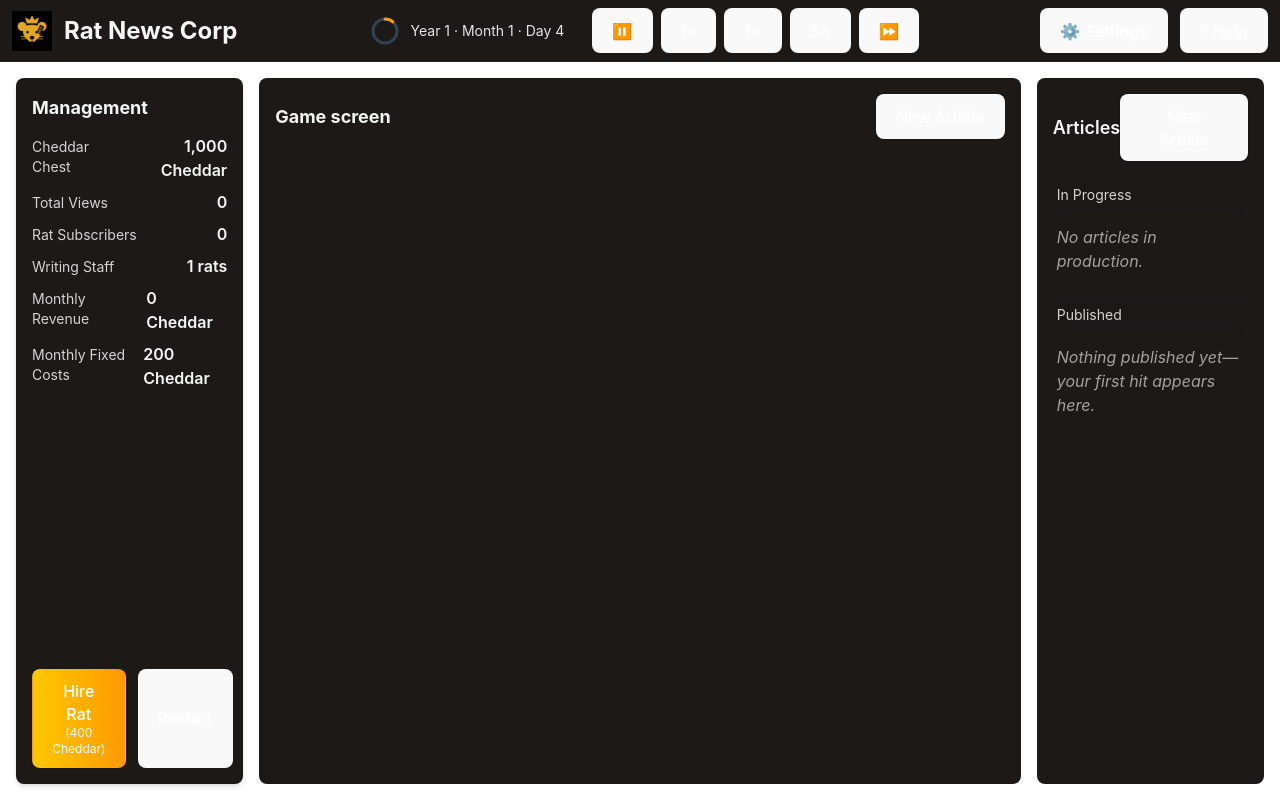
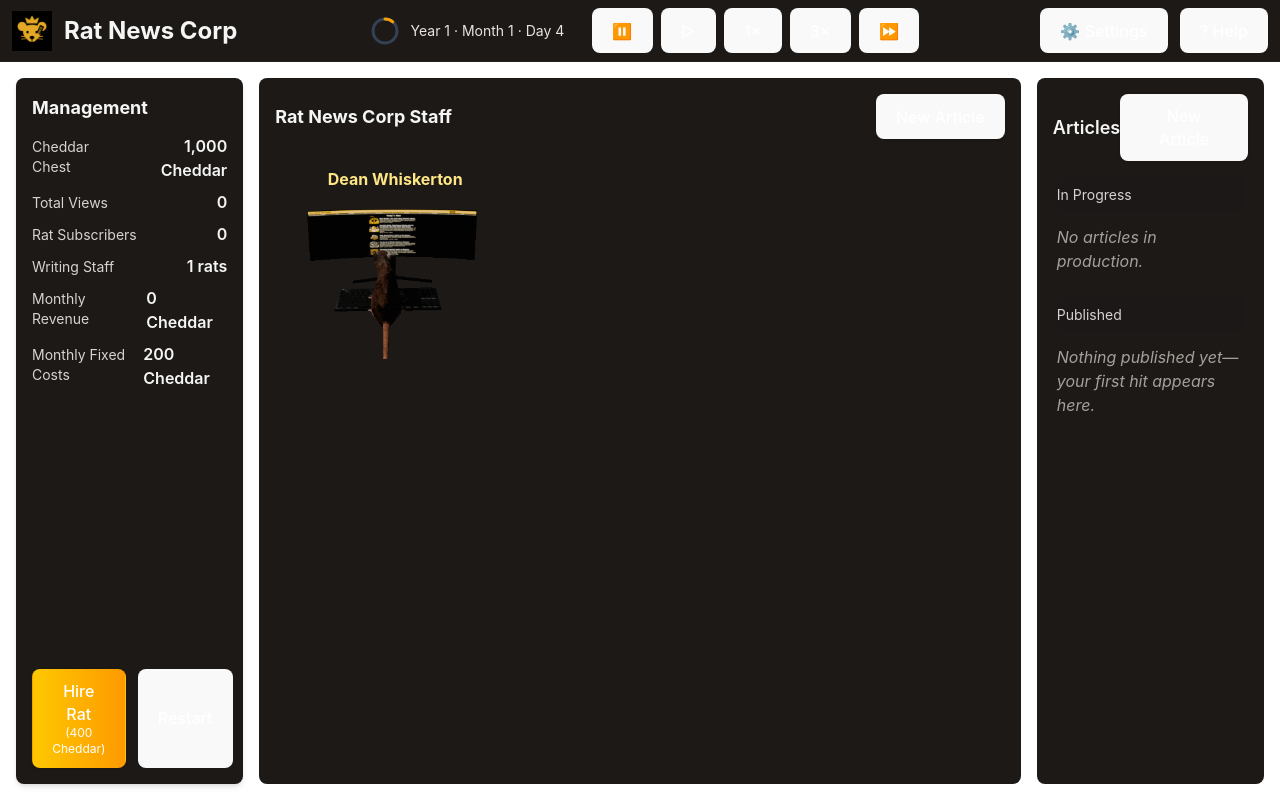
Before and after one commit to davidhaas6/rat-news-tycoon, a React (Vite) app: page / in a window 1280 px wide. Built offline with nearby package versions, Linux system fonts and the light colour scheme.

Commit message:
added writing staff

```diff
--- /dev/null
+++ b/src/components/NewsDesk.tsx
@@ -0,0 +1,26 @@
+import type { FunctionComponent } from "react";
+import type { Writer } from "../types/writer";
+import { motion } from "motion/react";
+
+interface NewsDeskProps {
+  writer: Writer
+}
+
+const NewsDesk: FunctionComponent<NewsDeskProps> = (props: NewsDeskProps) => {
+  return (
+    <motion.div
+    drag
+    dragConstraints={{ left: 5, right: 5, top: 5, bottom: 5 }}
+    whileHover={{ scale: 1.2 }}
+    whileTap={{ scale: 0.9, opacity: 0.8, }}
+    whileDrag={{boxShadow: 1}}
+  key={"news-desk-" + props.writer.id}
+  className="size-50 m-5 p-2 rounded text-amber-200 bg-[url('/image/rat-keyboard-anim.gif')] bg-cover bg-center text-center font-bold"
+>
+  {props.writer.name}
+</motion.div>
+
+  );
+}
+
+export default NewsDesk;
--- a/src/components/dash/FinancePanel.tsx
+++ b/src/components/dash/FinancePanel.tsx
@@ -40,7 +40,7 @@ export default function FinancePanel() {
 
         <li key="Employees" className="flex justify-between items-baseline">
           <span className="text-sm text-stone-300">Writing Staff</span>
-          <span className="font-semibold">{writers} rats</span>
+          <span className="font-semibold">{writers.length} rats</span>
         </li>
 
         <li key="Income" className="flex justify-between items-baseline">
--- a/src/components/dash/Screen.tsx
+++ b/src/components/dash/Screen.tsx
@@ -10,6 +10,8 @@ export default function Screen() {
   const [showPublish, setShowPublish] = useState(false);
   const openerRef = useRef<HTMLElement | null>(null);
   const writers = useGame(s => s.writers);
+  const companyName = useGame(s => s.publicationName);
+
 
 
   useEffect(() => {
@@ -40,11 +42,13 @@ export default function Screen() {
     handleClose();
   }
 
+  const title = `${companyName} Staff`
+
   return (
     <section className="rounded-lg min-w-[320px] w-full h-full bg-stone-900 text-stone-100 p-4 mx-4 md:mx-0">
       <AnimatePresence>
         <div key="screen-header" className="flex items-center justify-between">
-          <h2 className="text-lg font-bold">Game screen</h2>
+          <h2 className="text-lg font-bold">{title}</h2>
           <div className="flex items-center gap-2">
             <button
               onClick={() => setShowPublish(true)}
@@ -56,6 +60,7 @@ export default function Screen() {
         </div>
 
         {/* <p className="mt-3 text-sm text-stone-300">beep-boop</p> */}
+        {!showPublish && writers.map((w) => <NewsDesk key={w.id} writer={w} />)}
 
         {showPublish &&
           <motion.div
--- a/src/stores/useGame.ts
+++ b/src/stores/useGame.ts
@@ -3,10 +3,11 @@ import { persist } from 'zustand/middleware';
 import type { Article, DraftArticle } from '../types/article';
 import { calculateReception } from '../sim/scoring';
 import { DAYS_PER_MONTH, PUBLISH_DUR_TICKS, TICKS_PER_MONTH, TICKS_PER_DAY, REVENUE_VIEWS } from '../sim/constants';
+import { getRandomRatName, type Writer } from '../types/writer';
 
 interface GameState {
   cash: number
-  writers: number
+  writers: Writer[]
   tick: number
   articles: Record<string, Article>
   researchPts: number
@@ -45,7 +46,7 @@ interface GameActions {
 
 const INIT_STATE: GameState = {
   cash: 1000,
-  writers: 1,
+  writers: [{id: crypto.randomUUID(), name: getRandomRatName()}],
   tick: 0,
   articles: {},
   researchPts: 0,
@@ -83,7 +84,12 @@ export const useGame = create<GameState & GameActions>()(
     hireWriter() {
       const cost = COST_WRITER_INITIAL;
       if (get().cash < cost) return;
-      set(s => ({ cash: s.cash - cost, writers: s.writers + 1 }));
+      const writer = {id: crypto.randomUUID(), name: getRandomRatName()};
+      set(s => ({
+        cash: s.cash - cost,
+        writers: [...s.writers,writer]
+      }
+      ));
     },
     getPendingArticles() {
       const articles = Object.values(get().articles).filter(a => a.status === 'pending');
@@ -144,7 +150,7 @@ export const useGame = create<GameState & GameActions>()(
         }
 
         const updatedSubCount = s.subscribers + newSubs - subscriberLoss;
-        const employeeCost = monthsCrossed * COST_WRITER_MONTHLY * s.writers;
+        const employeeCost = monthsCrossed * COST_WRITER_MONTHLY * s.writers.length;
         let subscriberRevenue = monthsCrossed * updatedSubCount * REVENUE_SUBSCRIPTION;
 
         const viewRevenue = newViews * REVENUE_VIEWS;
@@ -169,7 +175,7 @@ export const useGame = create<GameState & GameActions>()(
     },
 
     getMonthlyCost() {
-      return get().writers * COST_WRITER_MONTHLY;
+      return get().writers.length * COST_WRITER_MONTHLY;
     },
     getTimeStamp() {
       const DAYS_PER_YEAR = 12 * DAYS_PER_MONTH;
--- /dev/null
+++ b/src/types/writer.ts
@@ -0,0 +1,121 @@
+export type Writer = {
+  id: string
+  name: string
+}
+
+
+const RAT_FIRST_NAMES: string[] = [
+  "Squeaky",
+  "Whisker",
+  "Cheddar",
+  "Nibbles",
+  "Scamper",
+  "Twitch",
+  "Pipsqueak",
+  "Scritch",
+  "Scratch",
+  "Snout",
+  "Scurry",
+  "Rizzo",
+  "Crumb",
+  "Rusty",
+  "Peanut",
+  "Scamp",
+  "Rascal",
+  "Gritty",
+  "Taily",
+  "April",
+  "Dean",
+  "Doctor",
+  "Mister",
+  "Miss",
+  "Sir",
+  "Madam",
+  "Big",
+  "Lil'",
+  "Remy",
+  "Splinter",
+  "Emile",
+  "Templeton",
+  "Rattata",
+  "Nigel",
+  "Django",
+  "Rattus",
+  "Prof",
+  "Yolanda",
+  "Scabbers",
+  "Ratbert",
+  "Amy",
+  "Rosemary",
+  "Lady",
+  "Socrates",
+  "Talia",
+  "Ms.",
+  "Ratasha",
+  "Maester",
+  "Chuck",
+  "Queen",
+];
+
+const RAT_LAST_NAMES: string[] = [
+  "Cheese",
+  "Pettigrew",
+  "Rattus",
+  "Ratburn",
+  "Inkpaw",
+  "Scratchwell",
+  "McNibble",
+  "Cheeseworth",
+  "Whiskerton",
+  "Seweridge",
+  "Presswhisk",
+  "Quilltail",
+  "Ratsworth",
+  "Tailor",
+  "Scurrington",
+  "Chewstein",
+  "Ratrickson",
+  "Scamperly",
+  "Scribblesnout",
+  "Blacktail",
+  "Pawprint",
+  "Rodenthorpe",
+  "Goldchew",
+  "Cutteridge",
+  "Rat"
+];
+
+const RAT_MIDDLE_NAMES: string[] = [
+  "J.",
+  "Q.",
+  "G.",
+  "E.",
+  "V.",
+  "Pip",
+  "",
+  "",
+  "",
+  "",
+  "",
+  "",
+  "",
+  "",
+  "",
+  "",
+  "",
+  "",
+  "",
+  "",
+  "",
+  "",
+  "",
+];
+
+export function getRandomRatName(): string {
+  const first = RAT_FIRST_NAMES[Math.floor(Math.random() * RAT_FIRST_NAMES.length)];
+  const middle = RAT_MIDDLE_NAMES[Math.floor(Math.random() * RAT_MIDDLE_NAMES.length)];
+  const last = RAT_LAST_NAMES[Math.floor(Math.random() * RAT_LAST_NAMES.length)];
+  if (middle.length > 0)
+    return `${first} ${middle} ${last}`;
+  return `${first} ${last}`;
+}
```
Also changed, not shown: public/image/rat-desk.webp (added), public/image/rat-keyboard-anim.gif (added).
